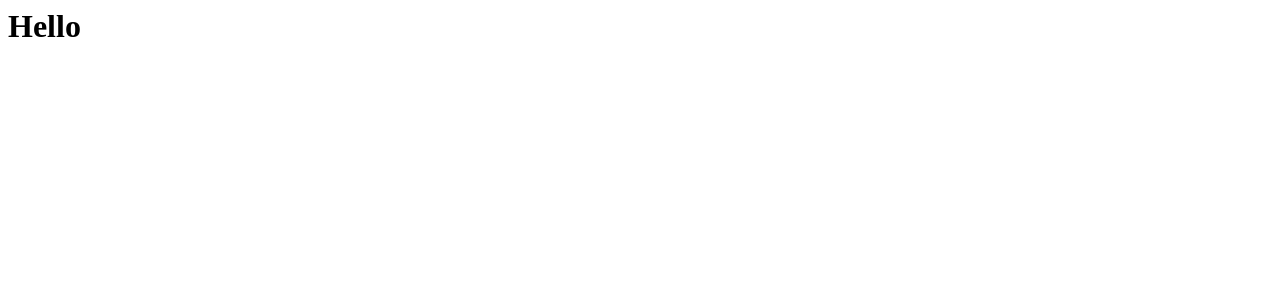
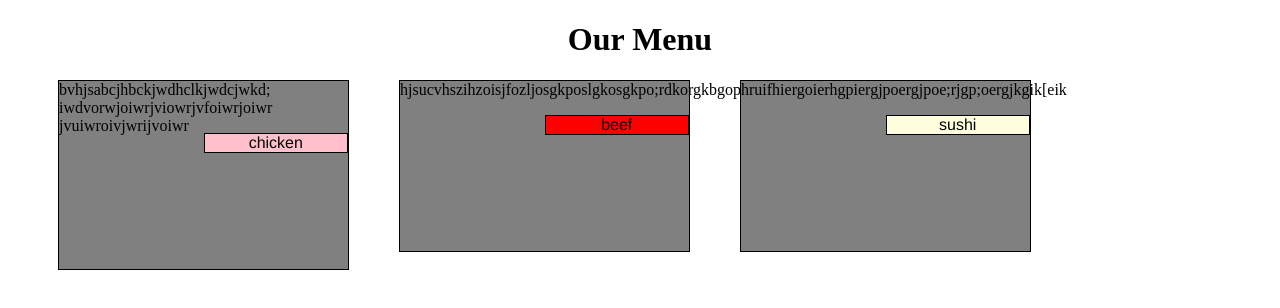
Before and after one commit to Mayumits/module2-solution, a plain HTML site: page index.html in a window 1280 px wide. Drawn offline with Linux system fonts and the light colour scheme.

Commit message:
Update index.html

```diff
--- a/index.html
+++ b/index.html
@@ -1,7 +1,23 @@
-<htmal>
+<!DOCTYPE html>
+<html>
 <head>
+	<meta charset="utf-8">
+	<title>Assisgnment 2</title>
+	<style>
+		h1{
+			text-align: center;
+		}
+	</style>
+	<link rel="stylesheet" href="styles.css">
+</head>
 <body>
-<h1> Hello </h1>
-</head>
+<h1> Our Menu </h1>
+<div style="padding-left: 50px;">
+	<div class="col-lg-3 col-md-6">bvhjsabcjhbckjwdhclkjwdcjwkd;
+		iwdvorwjoiwrjviowrjvfoiwrjoiwr
+		jvuiwroivjwrijvoiwr<p style="float: right; background-color: pink;"> chicken </p></div>
+	<div class="col-lg-3 col-md-6">hjsucvhszihzoisjfozljosgkposlgkosgkpo;rdkorgkbgop;kdnerjkhngfjirlejgolrjoerjgierjgoirjgijr<p style="float: right; background-color: red;"> beef </p></div>
+	<div class="col-lg-3 col-md-6">hruifhiergoierhgpiergjpoergjpoe;rjgp;oergjkgik[eik<p style="float: right; background-color: lightyellow;"> sushi </p></div>
+</div>
 </body>
 </html>
```
